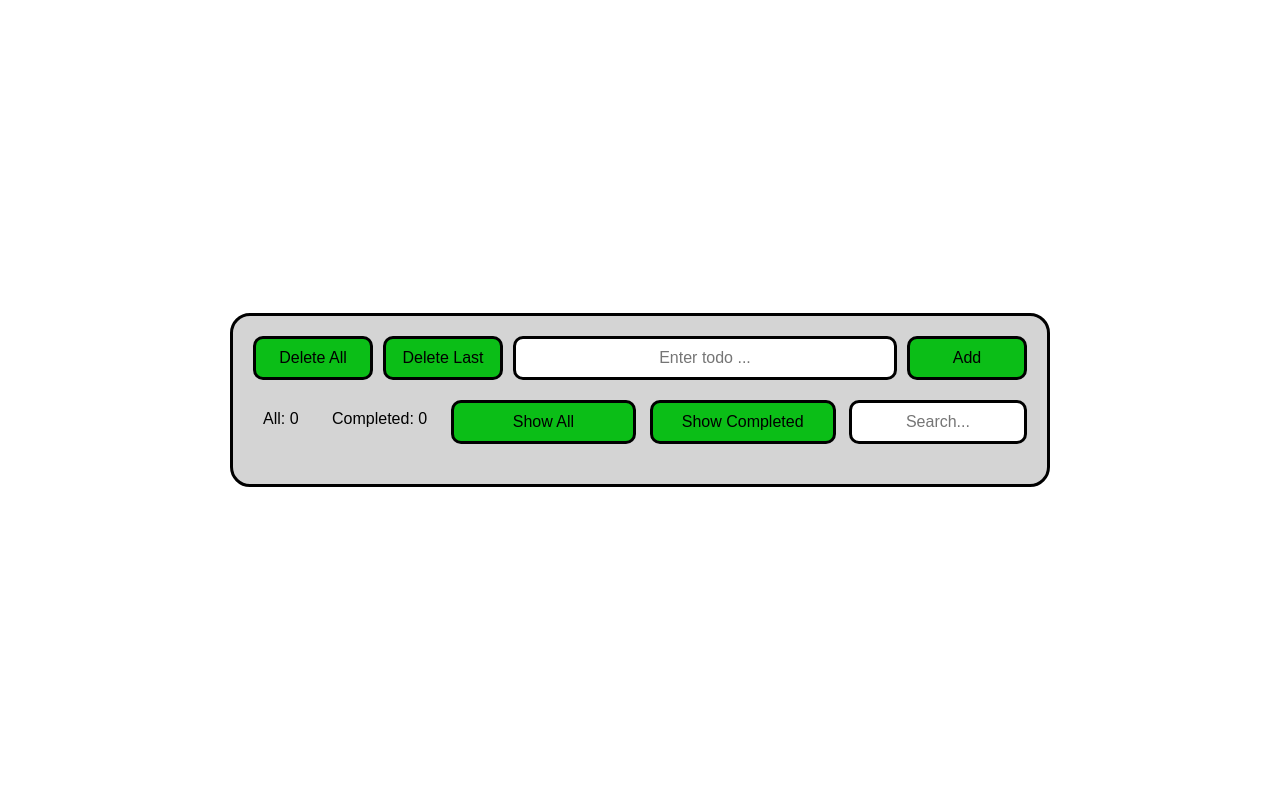
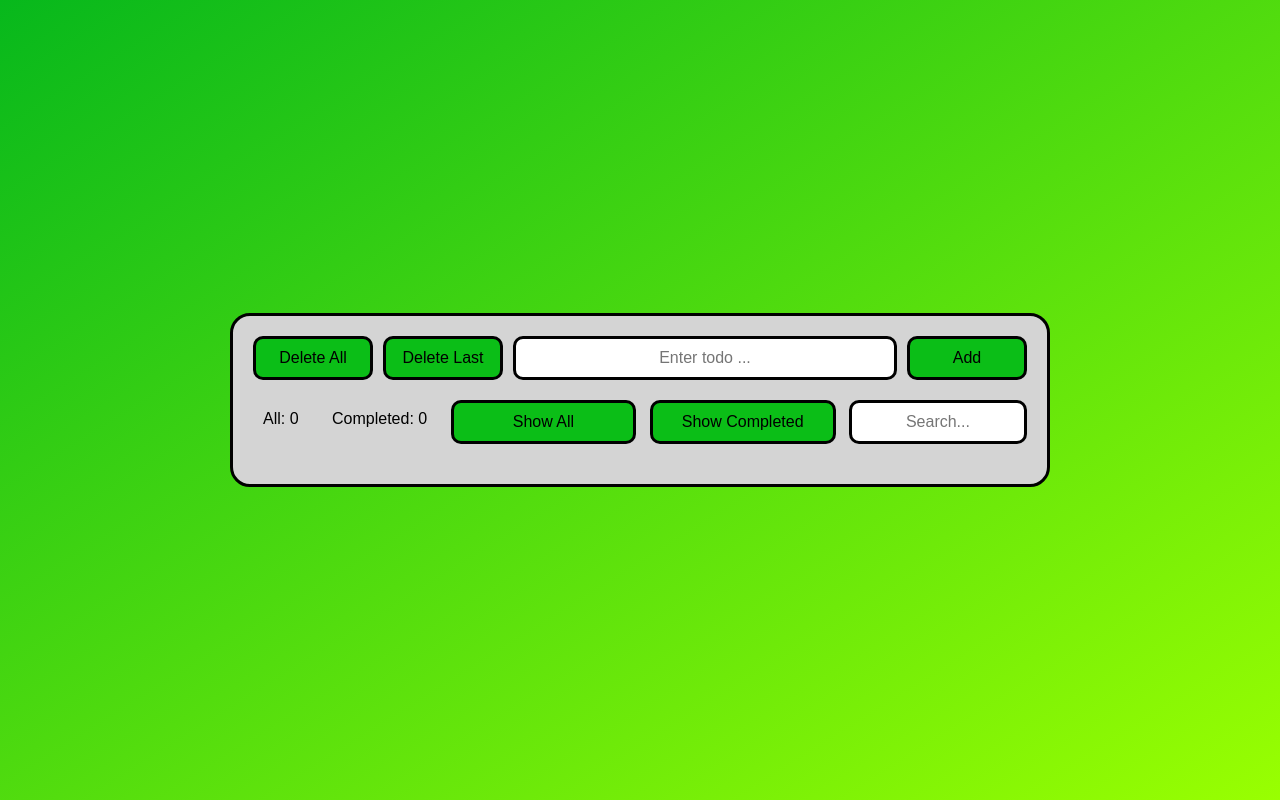
Before and after one commit to stoyangalchev/To-Do-List, a plain HTML site: page index.html in a window 1280 px wide. Drawn offline with Linux system fonts and the light colour scheme.

Commit message:
Update styles.css

```diff
--- a/styles/styles.css
+++ b/styles/styles.css
@@ -30,6 +30,7 @@ body {
   align-items: center;
   height: 100vh;
   font-family: Arial, Helvetica, sans-serif;
+  background: linear-gradient(to bottom right, #07b81c, #99ff01);
 }
 
 .root {
@@ -164,7 +165,7 @@ input[type="checkbox"] {
 }
 
 input[type="checkbox"]:checked ~ .task__checkbox {
-    content: url('assets/check.svg');
+  content: url("assets/check.svg");
 }
 
 .task__text-box {
```
Lines whose indentation alone changed are shown as unchanged.
